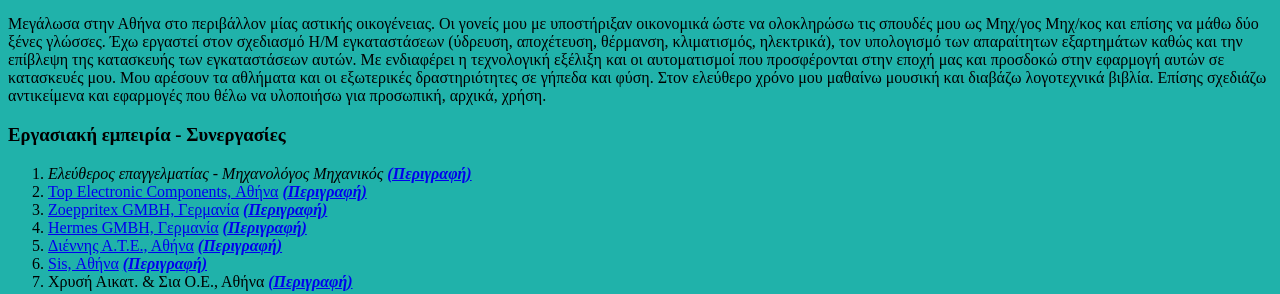
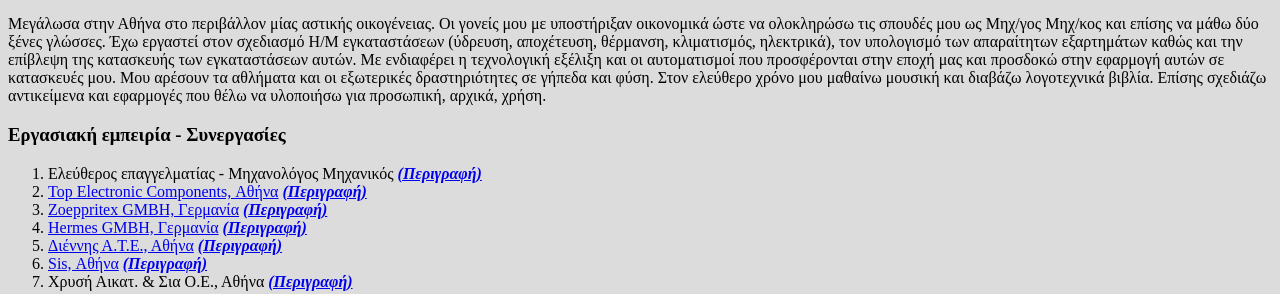
Before and after one commit to 150275/CVGR, a plain HTML site: page index.html in a window 1280 px wide. Shown: the part 677-971 px from the top of the page. Drawn offline with Linux system fonts and the light colour scheme.

Commit message:
change title+background colour

```diff
--- a/index.html
+++ b/index.html
@@ -7,7 +7,7 @@
         <title>🎿 mysite 🤿</title>
 </head>
 
-<body style="background-color:lightseagreen;">
+<body style="background-color:gainsboro;">
         <h1><u>Χρυσής Γιώργος</u></h1>
         <p><em>Μηχανολόγος Μηχανικός<br>
                         Σχεδιασμός & κατασκευή Ηλεκτρομηχανολογικών εγκαταστάσεων<br>
@@ -27,7 +27,7 @@
         εφαρμογές που θέλω να υλοποιήσω για προσωπική, αρχικά, χρήση.</p>
         <h3>Εργασιακή εμπειρία - Συνεργασίες</h3>
         <ol>
-                <li><em>Ελεύθερος επαγγελματίας - Μηχανολόγος Μηχανικός</em> <a
+                <li>Ελεύθερος επαγγελματίας - Μηχανολόγος Μηχανικός <a
                                 href="Freelancer.html"><strong><em>(Περιγραφή)</em></strong></a></li>
                 <li><a href="http://www.topelcom.gr/">Top Electronic Components, Αθήνα</a> <a
                                 href="Topelcom.html"><strong><em>(Περιγραφή)</em></strong></a></li>
```
Also changed, not shown: freelancer.html (+1 -1 lines).
